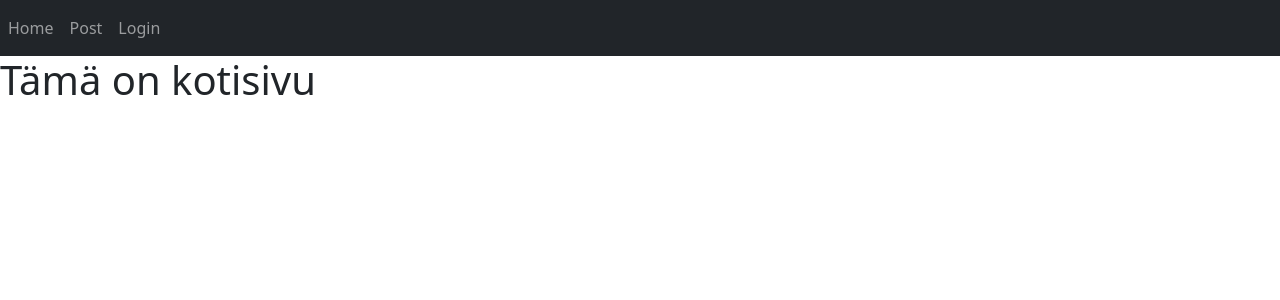
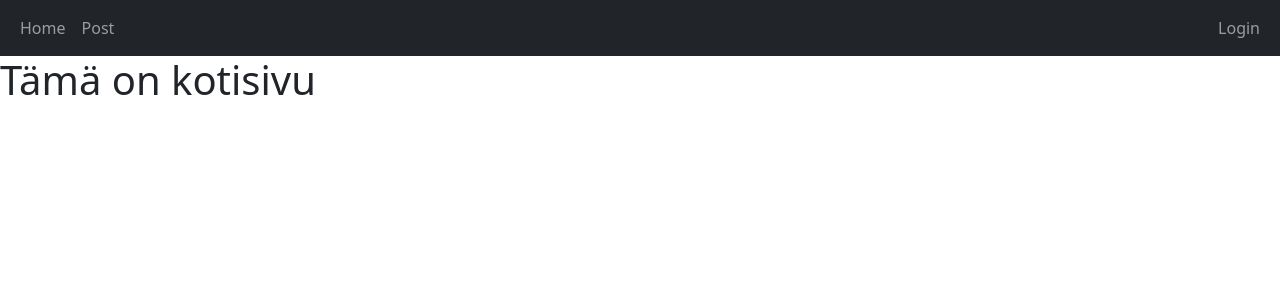
Before and after one commit to jounikivi/Django-auth-users-pers-harjoitus, a Django app: page / in a window 1280 px wide. Shown: the top 300 px of the page. Run offline with Django 4.2, Linux system fonts and the light colour scheme.

Commit message:
Update base.html

```diff
--- a/wepsite/main/templates/main/base.html
+++ b/wepsite/main/templates/main/base.html
@@ -8,8 +8,8 @@
   <title>{% block title %}minun sivuni{% endblock title %}</title>
 </head>
 <body>
-
-  <div class="navbar navbar-expand-lg navbar-dark bg-dark">
+  <nav class="navbar navbar-expand-lg navbar-dark bg-dark">
+    <div class="container-fluid">
       <div>
         <ul class="navbar-nav">
           <li class="nav-item">
@@ -25,8 +25,11 @@
           <li class="nav-item">
             <a class="nav-link" href="/login">Login</a>
           </li>
+        </ul>
       </div>
     </div>
+  </nav>
+
 
   {% block content %}
   {% endblock content %}
```
Lines whose indentation alone changed are shown as unchanged.
